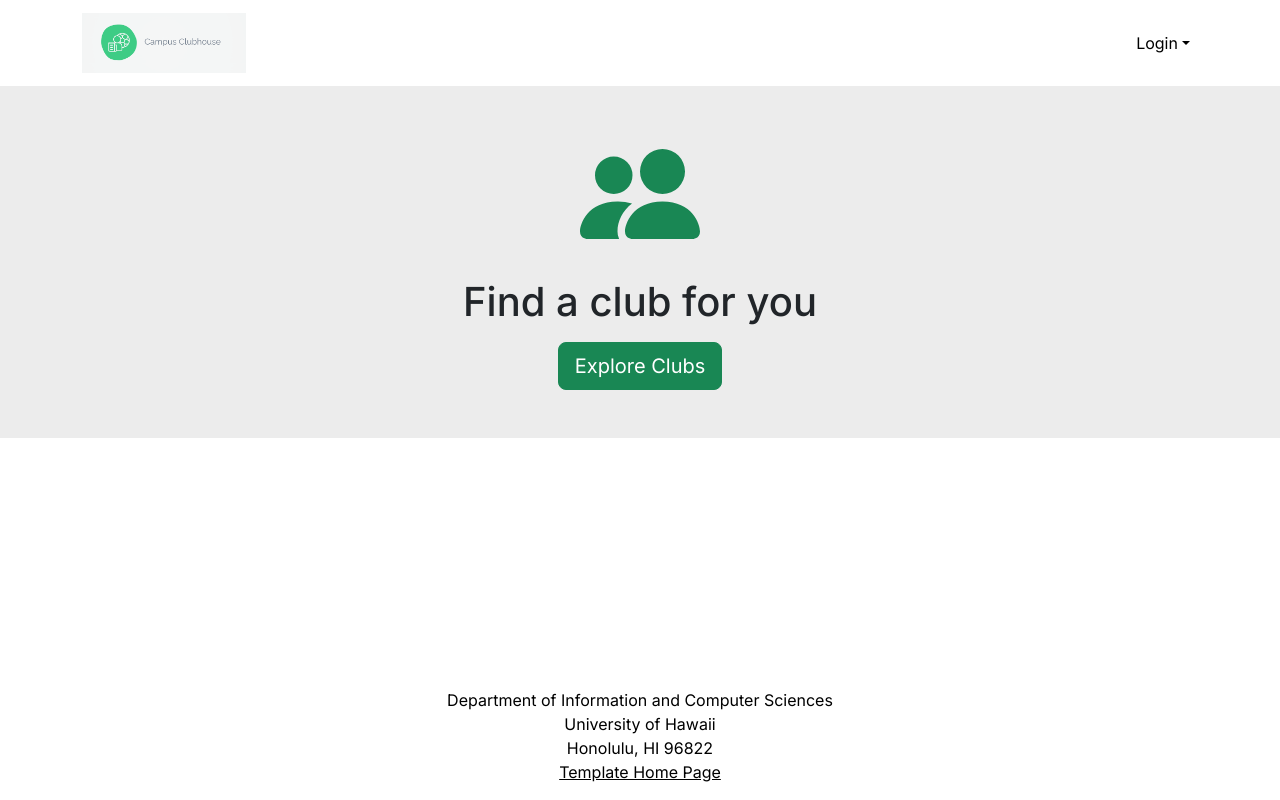
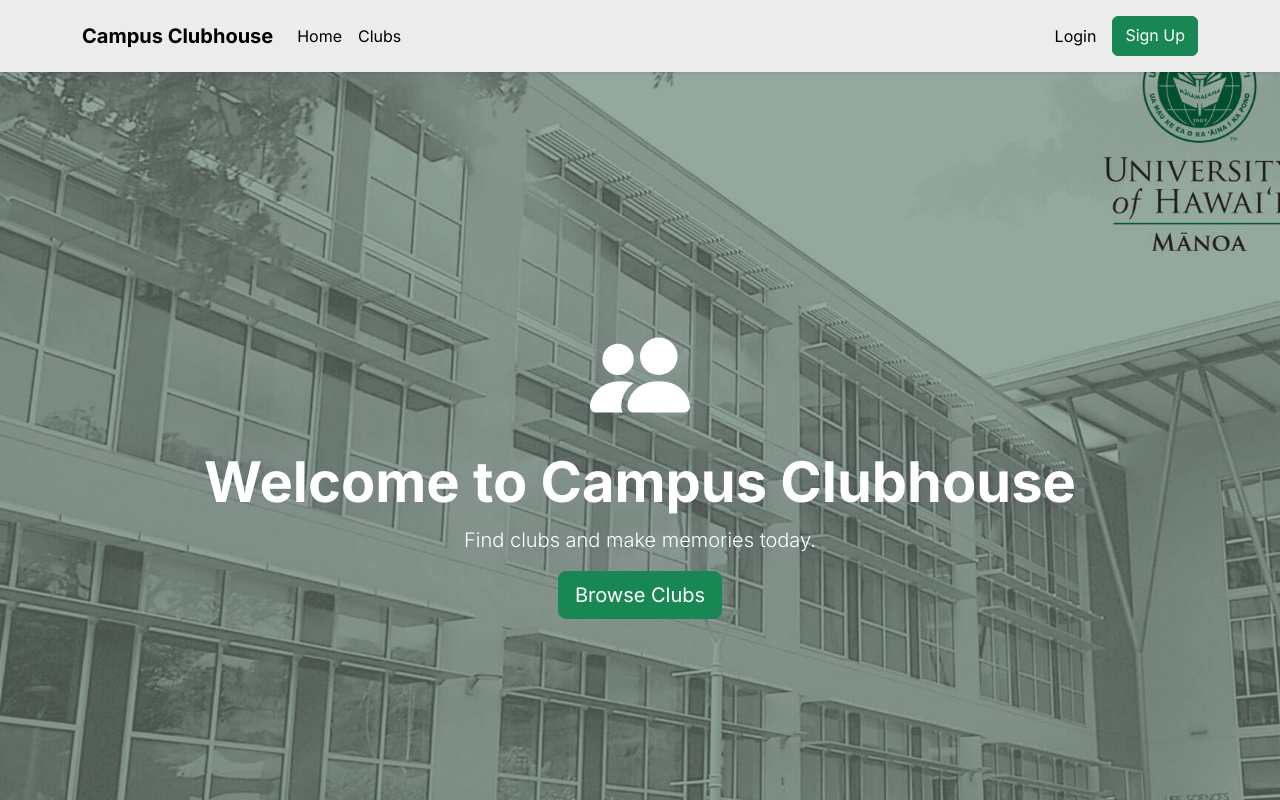
Before and after one commit to campus-clubhouse/campus-clubhouse, a Next.js app: page / in a window 1280 px wide. Shown: the top 800 px of the page. Built offline with nearby package versions, Linux system fonts and the light colour scheme; no server answers.

Commit message:
Update background

```diff
--- a/src/app/globals.css
+++ b/src/app/globals.css
@@ -1,9 +1,8 @@
 :root {
   --nat-navbar-bg: #c4c4c4;
   --nat-navbar-bg-rgb-color: #c4c4c4;
-  --nat-navbar-text-highlight: khaki;
-  --nat-navbar-highlight-text: var(--bs-gray-500);
   --nat-navbar-highlight-bg: lightblue;
+  --nat-navbar-highlight-text: #000000; /* keep clicked text black */
   --nat-navbar-bg-rgb: 255, 255, 255;
   --nat-navbar-text-color: #000000;
 }
@@ -17,23 +16,67 @@ body {
   height: 100%;
   padding: 0;
   margin: 0;
-  /*background: fixed center url("/digits-photo2.jpg");
-  background-size: cover;*/
+
+  background: fixed center url("/background1.jpg");
+  background-size: cover;
 }
+
+/* Bootstrap navbar overrides */
 body .navbar {
-  --bs-navbar-active-color: var(--nat-navbar-highlight-text);
+  --bs-navbar-color: var(--nat-navbar-text-color);              /* default nav text color */
+  --bs-navbar-hover-color: var(--nat-navbar-text-color);        /* no color change on hover */
+  --bs-navbar-active-color: var(--nat-navbar-text-color);       /* clicked text stays black */
   --bs-navbar-brand-color: var(--nat-navbar-text-color);
-  --bs-navbar-brand-hover-color: var(--nat-navbar-highlight-text);
-  --bs-navbar-color: var(--nat-navbar-text-color);
-  --bs-navbar-hover-color: var(--nat-navbar-highlight-text);
+  --bs-navbar-brand-hover-color: var(--nat-navbar-text-color);
 }
-footer, footer a {
+
+/* Footer styles */
+footer,
+footer a {
   color: var(--nat-navbar-text-color);
 }
 
+/* Full height wrapper for sticky footer layouts */
 .wrapper {
   box-sizing: border-box;
   min-height: 100%;
   display: flex;
   flex-direction: column;
 }
+
+/* Hero section example */
+.hero-section {
+  min-height: 100vh;
+}
+
+/* Navbar link behavior */
+.navbar-nav .nav-link {
+  transition: background-color 0.2s ease-in-out;
+  border-radius: 5px;
+  color: var(--nat-navbar-text-color) !important;
+}
+
+/* Hover effect: background only, not text */
+.navbar-nav .nav-link:hover {
+  background-color: rgba(0, 0, 0, 0.1);
+  color: var(--nat-navbar-text-color) !important;
+}
+
+/* Active (clicked/current) link style */
+.navbar-nav .nav-link.active,
+.navbar-nav .nav-link:focus,
+.navbar-nav .nav-link:active {
+  background-color: var(gray); /* lightblue */
+  color: var(--nat-navbar-highlight-text) !important;
+  outline: none;
+  box-shadow: none;
+}
+
+.hero-overlay {
+  background-color: rgba(255, 255, 255, 0); /* White translucent overlay */
+  width: 100%;
+  height: 100%;
+  display: flex;
+  align-items: center;
+  justify-content: center;
+}
--- a/src/app/page.tsx
+++ b/src/app/page.tsx
@@ -1,17 +1,22 @@
-import { Container, Row, Col, Button } from 'react-bootstrap';
+'use client';
+
+import { Container, Button } from 'react-bootstrap';
 import { PeopleFill } from 'react-bootstrap-icons';
 
 const Home = () => (
-  <main>
-    <Container fluid className="py-5 bg-light text-center">
-      <Row className="justify-content-center align-items-center">
-        <Col md={6}>
-          <PeopleFill size={120} className="mb-4 text-success" />
-          <h1 className="mb-3">Find a club for you</h1>
-          <Button variant="success" size="lg">Explore Clubs</Button>
-        </Col>
-      </Row>
-    </Container>
+  <main className="hero-section">
+    <div className="hero-overlay">
+      <Container className="text-center d-flex align-items-center justify-content-center min-vh-100 flex-column">
+        <PeopleFill size={100} className="mb-4 text-dark" />
+        <h1 className="display-4 fw-bold text-dark">Welcome to Campus Clubhouse</h1>
+        <p className="lead text-dark">
+          Find clubs and make memories today.
+        </p>
+        <Button variant="success" size="lg" href="/clubs">
+          Browse Clubs
+        </Button>
+      </Container>
+    </div>
   </main>
 );
 
--- a/src/components/Navbar.tsx
+++ b/src/components/Navbar.tsx
@@ -1,11 +1,8 @@
-/* eslint-disable react/jsx-indent, @typescript-eslint/indent */
-
 'use client';
 
 import { useSession } from 'next-auth/react';
 import { usePathname } from 'next/navigation';
-import { Container, Nav, Navbar, NavDropdown } from 'react-bootstrap';
-import { BoxArrowRight, Lock, PersonFill, PersonPlusFill } from 'react-bootstrap-icons';
+import { Navbar, Nav, Container, Button } from 'react-bootstrap';
 
 const NavBar: React.FC = () => {
   const { data: session } = useSession();
@@ -13,62 +10,27 @@ const NavBar: React.FC = () => {
   const userWithRole = session?.user as { email: string; randomKey: string };
   const role = userWithRole?.randomKey;
   const pathName = usePathname();
+
   return (
-    <Navbar bg="dark" expand="lg">
+    <Navbar bg="light" expand="lg" className="shadow-sm py-3">
       <Container>
         <Navbar.Brand href="/">
-          <img
-            src="/logo.png" // replace with your actual image path
-            alt="Campus Clubhouse Logo"
-            height="60"
-            className="d-inline-block align-top"
-          />
+          <span className="fw-bold">Campus Clubhouse</span>
         </Navbar.Brand>
-        <Navbar.Toggle aria-controls="basic-navbar-nav" />
-        <Navbar.Collapse id="basic-navbar-nav">
-          <Nav className="me-auto justify-content-start">
-            {currentUser
-              ? [
-                  <Nav.Link id="add-stuff-nav" href="/add" key="add" active={pathName === '/add'}>
-                    Add Stuff
-                  </Nav.Link>,
-                  <Nav.Link id="list-stuff-nav" href="/list" key="list" active={pathName === '/list'}>
-                    List Stuff
-                  </Nav.Link>,
-                ]
-              : ''}
-            {currentUser && role === 'ADMIN' ? (
-              <Nav.Link id="admin-stuff-nav" href="/admin" key="admin" active={pathName === '/admin'}>
-                Admin
-              </Nav.Link>
-            ) : (
-              ''
+        <Navbar.Toggle aria-controls="navbar-nav" />
+        <Navbar.Collapse id="navbar-nav">
+          <Nav className="me-auto">
+            <Nav.Link href="/" active={pathName === '/'}>Home</Nav.Link>
+            <Nav.Link href="/clubs" active={pathName === '/clubs'}>Clubs</Nav.Link>
+            {role === 'ADMIN' && (
+              <Nav.Link href="/admin" active={pathName === '/admin'}>Admin</Nav.Link>
             )}
           </Nav>
-          <Nav>
-            {session ? (
-              <NavDropdown id="login-dropdown" title={currentUser}>
-                <NavDropdown.Item id="login-dropdown-sign-out" href="/api/auth/signout">
-                  <BoxArrowRight />
-                  Sign Out
-                </NavDropdown.Item>
-                <NavDropdown.Item id="login-dropdown-change-password" href="/auth/change-password">
-                  <Lock />
-                  Change Password
-                </NavDropdown.Item>
-              </NavDropdown>
-            ) : (
-              <NavDropdown id="login-dropdown" title="Login">
-                <NavDropdown.Item id="login-dropdown-sign-in" href="/auth/signin">
-                  <PersonFill />
-                  Sign in
-                </NavDropdown.Item>
-                <NavDropdown.Item id="login-dropdown-sign-up" href="/auth/signup">
-                  <PersonPlusFill />
-                  Sign up
-                </NavDropdown.Item>
-              </NavDropdown>
-            )}
+          <Nav className="ms-auto">
+            <Nav.Link href="/auth/signin">Login</Nav.Link>
+            <Button href="/auth/signup" variant="success" className="ms-2">
+              Sign Up
+            </Button>
           </Nav>
         </Navbar.Collapse>
       </Container>
```
Also changed, not shown: public/background.jpg (added), public/background1.jpg (added).
